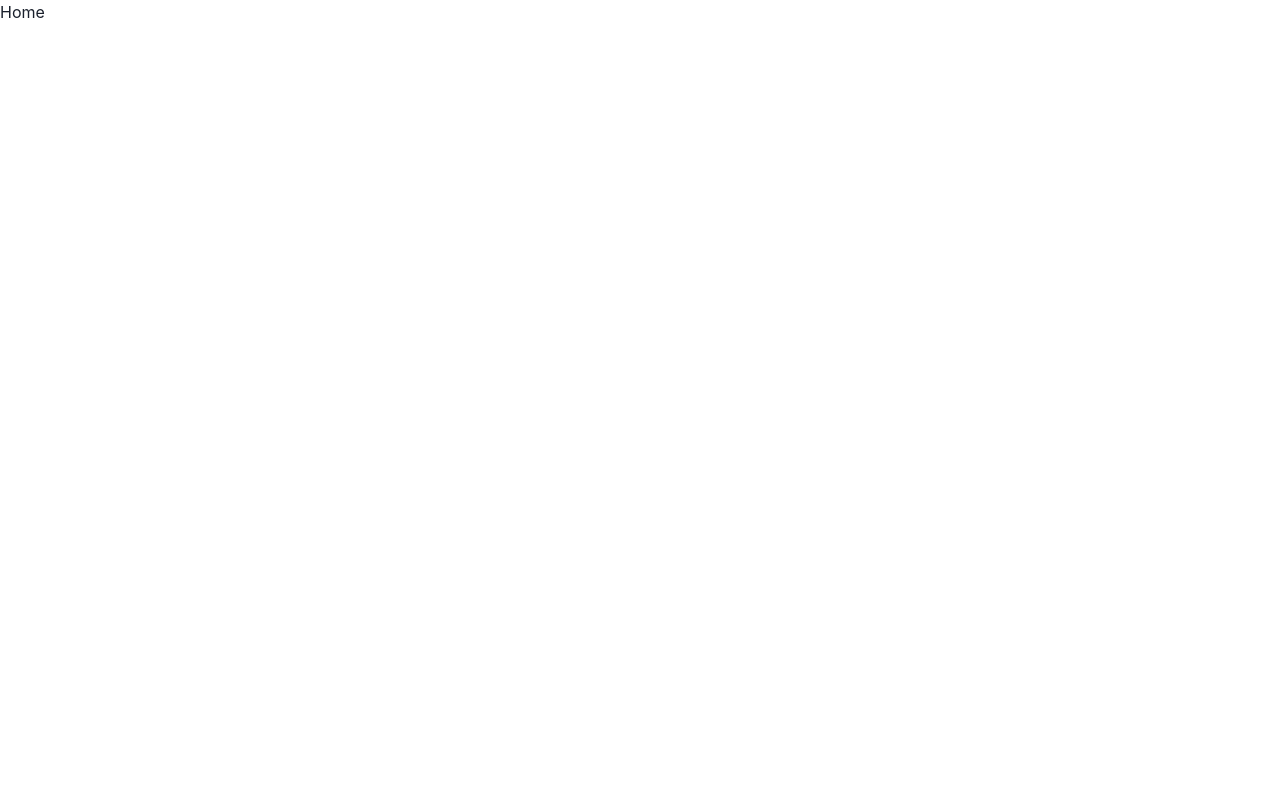
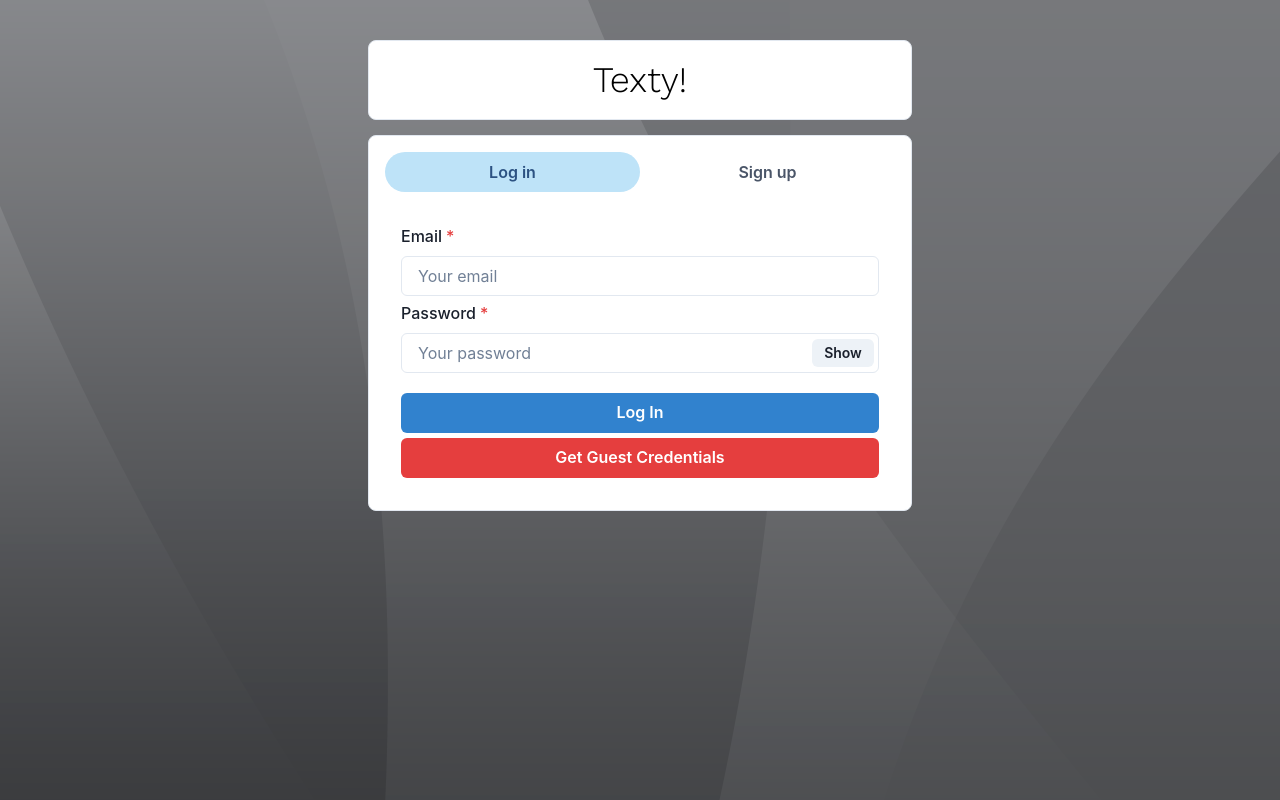
Before and after one commit to blazing-storm/texty, a React (Create React App) app in the folder frontend/: page / in a window 1280 px wide. Built offline with nearby package versions, Linux system fonts and the light colour scheme.

Commit message:
Created Login and Signup Components for Homepage

```diff
--- /dev/null
+++ b/frontend/src/App.css
@@ -0,0 +1,9 @@
+@import url('https://fonts.googleapis.com/css2?family=Work+Sans:wght@300&display=swap');
+
+.App {
+    min-height: 100vh;
+    display: flex;
+    background-image: url('./background.png');
+    background-size: cover;
+    background-position: center;
+}
--- a/frontend/src/App.js
+++ b/frontend/src/App.js
@@ -3,15 +3,18 @@
 import { Routes, Route } from 'react-router-dom';
 import HomePage from './pages/HomePage';
 import ChatPage from './pages/ChatPage';
+import './App.css';
 
 function App() {
     return (
+        <div className="App">
             <ChakraProvider theme={theme}>
                 <Routes>
                     <Route path="/" element={<HomePage />} />
                     <Route path="/chats" element={<ChatPage />} />
                 </Routes>
             </ChakraProvider>
+        </div>
     );
 }
 
--- /dev/null
+++ b/frontend/src/components/authentication/Login.js
@@ -0,0 +1,72 @@
+import {
+    Button,
+    FormControl,
+    FormLabel,
+    Input,
+    InputGroup,
+    InputRightElement,
+    VStack,
+} from '@chakra-ui/react';
+import React, { useState } from 'react';
+
+const Login = () => {
+    const [email, setEmail] = useState();
+    const [password, setPassword] = useState();
+    const [show, setShow] = useState(false);
+
+    const handleClick = () => setShow(!show);
+
+    // TODO
+    const submitHandler = () => {};
+
+    return (
+        <VStack spacing="5px">
+            <FormControl id="email" isRequired>
+                <FormLabel>Email</FormLabel>
+                <Input
+                    placeholder="Your email"
+                    onChange={e => setEmail(e.target.value)}
+                />
+            </FormControl>
+
+            <FormControl id="password" isRequired>
+                <FormLabel>Password</FormLabel>
+                <InputGroup>
+                    <Input
+                        type={show ? 'text' : 'password'}
+                        placeholder="Your password"
+                        onChange={e => setPassword(e.target.value)}
+                    />
+                    <InputRightElement width="4.5rem">
+                        <Button h="1.75rem" size="sm" onClick={handleClick}>
+                            {show ? 'Hide' : 'Show'}
+                        </Button>
+                    </InputRightElement>
+                </InputGroup>
+            </FormControl>
+
+            <Button
+                colorScheme="blue"
+                width="100%"
+                style={{ marginTop: 15 }}
+                onClick={submitHandler}
+            >
+                Log In
+            </Button>
+
+            <Button
+                variant="solid"
+                colorScheme="red"
+                width="100%"
+                onClick={() => {
+                    setEmail('guest@example.com');
+                    setPassword('123456');
+                }}
+            >
+                Get Guest Credentials
+            </Button>
+        </VStack>
+    );
+};
+
+export default Login;
--- /dev/null
+++ b/frontend/src/components/authentication/Signup.js
@@ -0,0 +1,99 @@
+import {
+    Button,
+    FormControl,
+    FormLabel,
+    Input,
+    InputGroup,
+    InputRightElement,
+    VStack,
+} from '@chakra-ui/react';
+import React, { useState } from 'react';
+
+const Signup = () => {
+    const [name, setName] = useState();
+    const [email, setEmail] = useState();
+    const [password, setPassword] = useState();
+    const [confirmpassword, setConfirmpassword] = useState();
+    const [pic, setPic] = useState();
+    const [show, setShow] = useState(false);
+
+    const handleClick = () => setShow(!show);
+
+    // TODO
+    const postDetails = pics => {};
+
+    const submitHandler = () => {};
+
+    return (
+        <VStack spacing="5px">
+            <FormControl id="name" isRequired>
+                <FormLabel>Name</FormLabel>
+                <Input
+                    placeholder="Your name"
+                    onChange={e => setName(e.target.value)}
+                />
+            </FormControl>
+
+            <FormControl id="email" isRequired>
+                <FormLabel>Email</FormLabel>
+                <Input
+                    placeholder="Your email"
+                    onChange={e => setEmail(e.target.value)}
+                />
+            </FormControl>
+
+            <FormControl id="password" isRequired>
+                <FormLabel>Password</FormLabel>
+                <InputGroup>
+                    <Input
+                        type={show ? 'text' : 'password'}
+                        placeholder="Your password"
+                        onChange={e => setPassword(e.target.value)}
+                    />
+                    <InputRightElement width="4.5rem">
+                        <Button h="1.75rem" size="sm" onClick={handleClick}>
+                            {show ? 'Hide' : 'Show'}
+                        </Button>
+                    </InputRightElement>
+                </InputGroup>
+            </FormControl>
+
+            <FormControl id="confirm-password" isRequired>
+                <FormLabel>Confirm Password</FormLabel>
+                <InputGroup>
+                    <Input
+                        type={show ? 'text' : 'password'}
+                        placeholder="Confirm your password"
+                        onChange={e => setConfirmpassword(e.target.value)}
+                    />
+                    <InputRightElement width="4.5rem">
+                        <Button h="1.75rem" size="sm" onClick={handleClick}>
+                            {show ? 'Hide' : 'Show'}
+                        </Button>
+                    </InputRightElement>
+                </InputGroup>
+            </FormControl>
+
+            <FormControl id="pic">
+                <FormLabel>Upload your picture</FormLabel>
+                <Input
+                    type="file"
+                    p={1.5}
+                    accept="image/*"
+                    onChange={e => postDetails(e.target.files[0])}
+                />
+            </FormControl>
+
+            <Button
+                colorScheme="blue"
+                width="100%"
+                style={{ marginTop: 15 }}
+                onClick={submitHandler}
+            >
+                Create An Account
+            </Button>
+        </VStack>
+    );
+};
+
+export default Signup;
--- a/frontend/src/index.js
+++ b/frontend/src/index.js
@@ -10,7 +10,6 @@
 root.render(
     <StrictMode>
         <BrowserRouter>
-            <ColorModeScript />
             <App />
         </BrowserRouter>
     </StrictMode>
--- a/frontend/src/pages/HomePage.js
+++ b/frontend/src/pages/HomePage.js
@@ -1,7 +1,52 @@
+import {
+    Container,
+    Box,
+    Text,
+    Tab,
+    TabList,
+    TabPanel,
+    TabPanels,
+    Tabs,
+} from '@chakra-ui/react';
 import React from 'react';
+import Login from '../components/authentication/Login';
+import Signup from '../components/authentication/Signup';
 
 const HomePage = () => {
-    return <div>Home</div>;
+    return (
+        <Container maxW="xl" centerContent>
+            <Box
+                display="flex"
+                justifyContent="center"
+                p={3}
+                bg={'white'}
+                w="100%"
+                m="40px 0 15px 0"
+                borderRadius="lg"
+                borderWidth="1px"
+            >
+                <Text fontSize="4xl" fontFamily="Work sans" color="black">
+                    Texty!
+                </Text>
+            </Box>
+            <Box bg="white" w="100%" p={4} borderRadius="lg" borderWidth="1px">
+                <Tabs variant="soft-rounded">
+                    <TabList mb="1em">
+                        <Tab width="50%"> Log in </Tab>
+                        <Tab width="50%"> Sign up</Tab>
+                    </TabList>
+                    <TabPanels>
+                        <TabPanel>
+                            <Login />
+                        </TabPanel>
+                        <TabPanel>
+                            <Signup />
+                        </TabPanel>
+                    </TabPanels>
+                </Tabs>
+            </Box>
+        </Container>
+    );
 };
 
 export default HomePage;
```
Also changed, not shown: frontend/src/background.png (added). Lines whose indentation alone changed are shown as unchanged.
